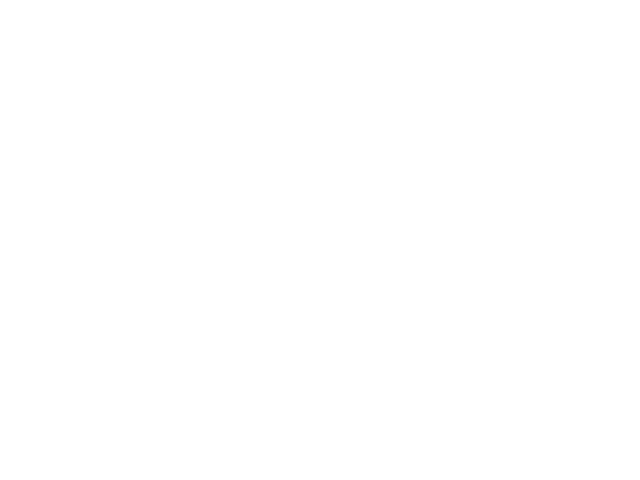
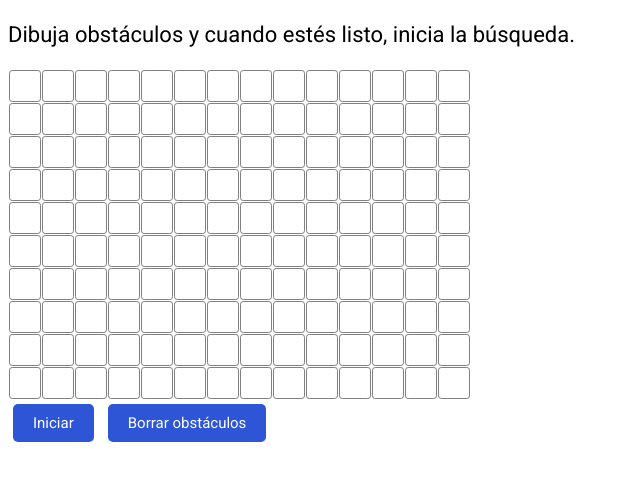
Before and after one commit to arvindell/a-star, a website built with webpack: page index.html in a window 1280 px wide. Shown: the whole page, without its empty margins (0-640 px from the left). Built offline with nearby package versions, Linux system fonts and the light colour scheme.

Commit message:
Comienza visualización

```diff
--- a/index.html
+++ b/index.html
@@ -6,9 +6,21 @@
     <meta name="viewport" content="width=device-width, initial-scale=1.0">
     <meta http-equiv="X-UA-Compatible" content="ie=edge">
     <title>Algoritmo A*</title>
+    <link rel="stylesheet" type="text/css" href="./src/styles/style.css" />
 </head>
 
 <body>
+
+    <div class="app">
+        <p>Dibuja obstáculos y cuando estés listo, inicia la búsqueda.</p>
+        <div id="playground" class="playground">
+
+        </div>
+
+        <button id="start-btn">Iniciar</button>
+        <button id="delete-obstacles-btn">Borrar obstáculos</button>
+    </div>
+
     <script src="build/app.bundle.js"></script>
 </body>
 
--- a/src/a-star.js
+++ b/src/a-star.js
@@ -97,8 +97,6 @@ export default class AStar {
     if (grid[x][y + 1]) {
       children.push(grid[x][y + 1]);
     }
-    console.log("children");
-    console.log(children);
     return children;
   }
 }
--- a/src/index.js
+++ b/src/index.js
@@ -3,23 +3,40 @@ import AStar from "./a-star";
 const aStar = new AStar();
 
 let grid = [
-  [0, 1, 1, 1],
-  [0, 0, 0, 0],
-  [0, 0, 0, 0],
-  [0, 1, 0, 1],
-  [1, 1, 0, 1],
-  [1, 0, 0, 1],
-  [0, 1, 0, 0],
-  [1, 1, 1, 0],
-  [0, 0, 0, 0],
-  [1, 1, 0, 1],
-  [0, 1, 0, 0],
-  [0, 1, 1, 0],
-  [0, 0, 0, 0],
-  [0, 1, 0, 1]
+  [0, 0, 0, 0, 0, 0, 0, 0, 0, 0, 0, 0, 0, 0],
+  [0, 0, 0, 0, 0, 0, 0, 0, 0, 0, 0, 0, 0, 0],
+  [0, 0, 0, 0, 0, 0, 0, 0, 0, 0, 0, 0, 0, 0],
+  [0, 0, 0, 0, 0, 0, 0, 0, 0, 0, 0, 0, 0, 0],
+  [0, 0, 0, 0, 0, 0, 0, 0, 0, 0, 0, 0, 0, 0],
+  [0, 0, 0, 0, 0, 0, 0, 0, 0, 0, 0, 0, 0, 0],
+  [0, 0, 0, 0, 0, 0, 0, 0, 0, 0, 0, 0, 0, 0],
+  [0, 0, 0, 0, 0, 0, 0, 0, 0, 0, 0, 0, 0, 0],
+  [0, 0, 0, 0, 0, 0, 0, 0, 0, 0, 0, 0, 0, 0],
+  [0, 0, 0, 0, 0, 0, 0, 0, 0, 0, 0, 0, 0, 0]
 ];
 
+let elements = [];
+grid.forEach(row => {
+  elements.push([]);
+  let rowElement = document.createElement("div");
+  rowElement.style.display = "flex";
+  document.getElementById("playground").appendChild(rowElement);
+  row.forEach(item => {
+    let tile = document.createElement("div");
+    tile.className = "tile";
+    if (item === 1) {
+      tile.style.backgroundColor = "gray";
+    }
+    elements.push(tile);
+    rowElement.appendChild(tile);
+  });
+});
+
 let start = { x: 0, y: 0 };
-let end = { x: 13, y: 2 };
+let end = { x: 5, y: 2 };
 let result = aStar.search(grid, start, end, true);
 console.log(result);
+
+document.getElementById("start-btn").onclick = () => {
+  console.log("started btn");
+};
--- /dev/null
+++ b/src/styles/style.css
@@ -0,0 +1,53 @@
+@import url("https://fonts.googleapis.com/css?family=Roboto:100,400,500,700|Ropa+Sans");
+
+.app {
+  border-radius: 3px;
+}
+
+
+
+p {
+    font-size: 22px;
+    font-family: 'Roboto', sans-serif;
+}
+button {
+    color: white;
+    font-family: "Roboto", sans-serif;
+    background-color: rgb(45, 85, 214);
+    border-radius: 5px;
+    font-size: 15px;
+    padding: 10px;
+    padding-left: 20px;
+    padding-right: 20px;
+    border: none;
+    text-align: center;
+    cursor: pointer;
+    margin: 5px;
+}
+
+button:hover {
+    filter: brightness(110%);
+    box-shadow: 0 5px 7px 0 rgba(45, 85, 214, 0.20);
+    transition: 0.3s;
+}
+
+
+
+.playground {
+
+}
+
+.tile {
+    border-color: gray;
+    border-radius: 10%;
+    border-style: solid;
+    border-width: 1px;
+    height: 30px;
+    width: 30px;
+    margin: 0.5px;
+}
+
+.tile:hover {
+    border-color: black;
+    transition: 0.1s;
+}
```
